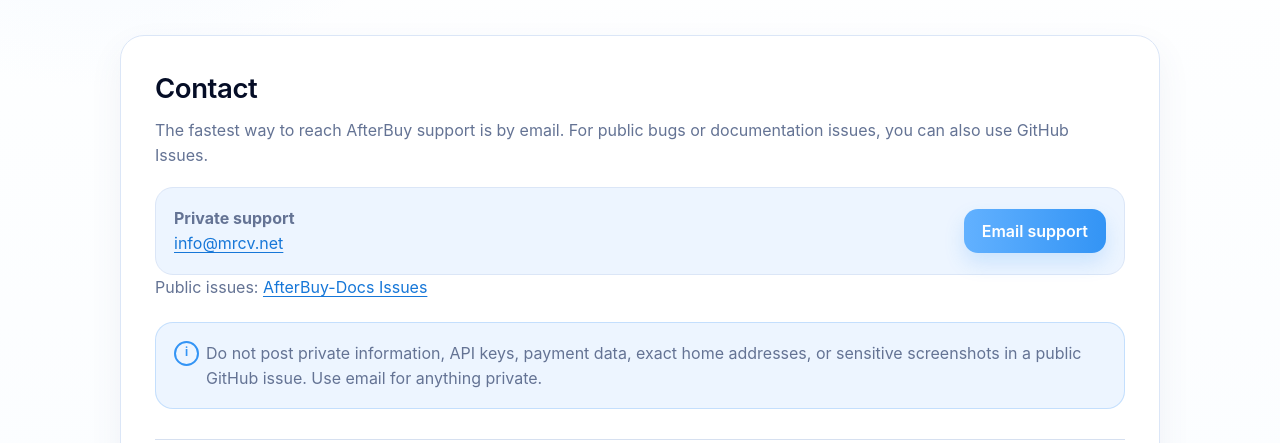
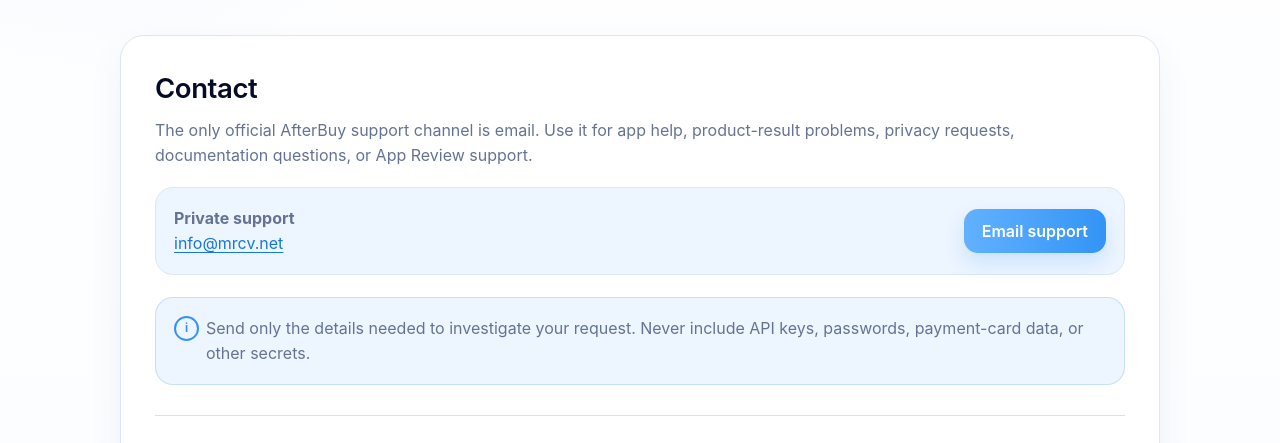
Before and after one commit to marcusperdue/AfterBuy-Docs, a plain HTML site: page support.html in a window 1280 px wide. Shown: the part 311-754 px from the top of the page. Drawn offline with Linux system fonts and the light colour scheme.

Commit message:
fix: make support email-only

```diff
--- a/support.html
+++ b/support.html
@@ -39,13 +39,12 @@
     <article class="content-card">
     <section class="section">
       <h2>Contact</h2>
-      <p>The fastest way to reach AfterBuy support is by email. For public bugs or documentation issues, you can also use GitHub Issues.</p>
+      <p>The only official AfterBuy support channel is email. Use it for app help, product-result problems, privacy requests, documentation questions, or App Review support.</p>
       <div class="contact-card">
         <p><strong>Private support</strong><br><a href="mailto:info@mrcv.net">info@mrcv.net</a></p>
         <a class="primary-button" href="mailto:info@mrcv.net?subject=AfterBuy%20Support">Email support</a>
       </div>
-      <p>Public issues: <a href="https://github.com/marcusperdue/AfterBuy-Docs/issues">AfterBuy-Docs Issues</a></p>
-      <p class="notice">Do not post private information, API keys, payment data, exact home addresses, or sensitive screenshots in a public GitHub issue. Use email for anything private.</p>
+      <p class="notice">Send only the details needed to investigate your request. Never include API keys, passwords, payment-card data, or other secrets.</p>
     </section>
 
     <section class="section">
```
